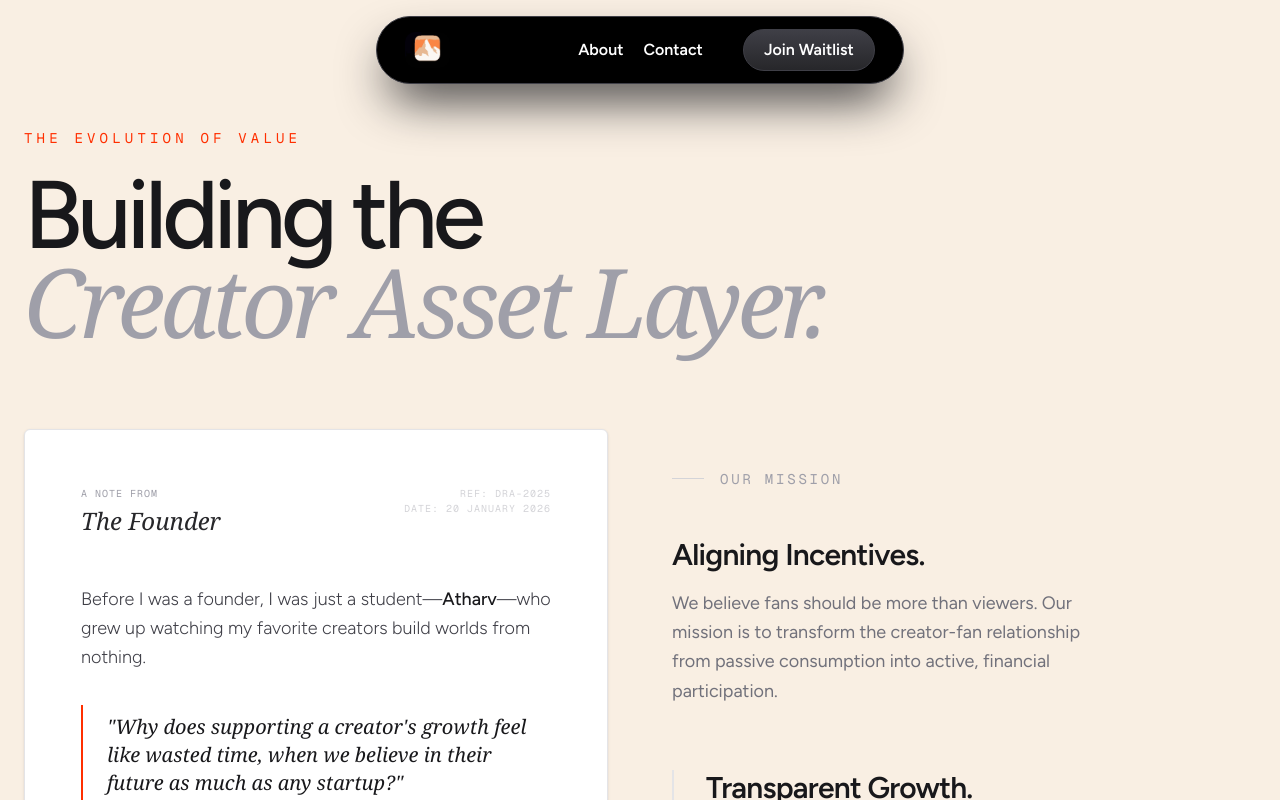
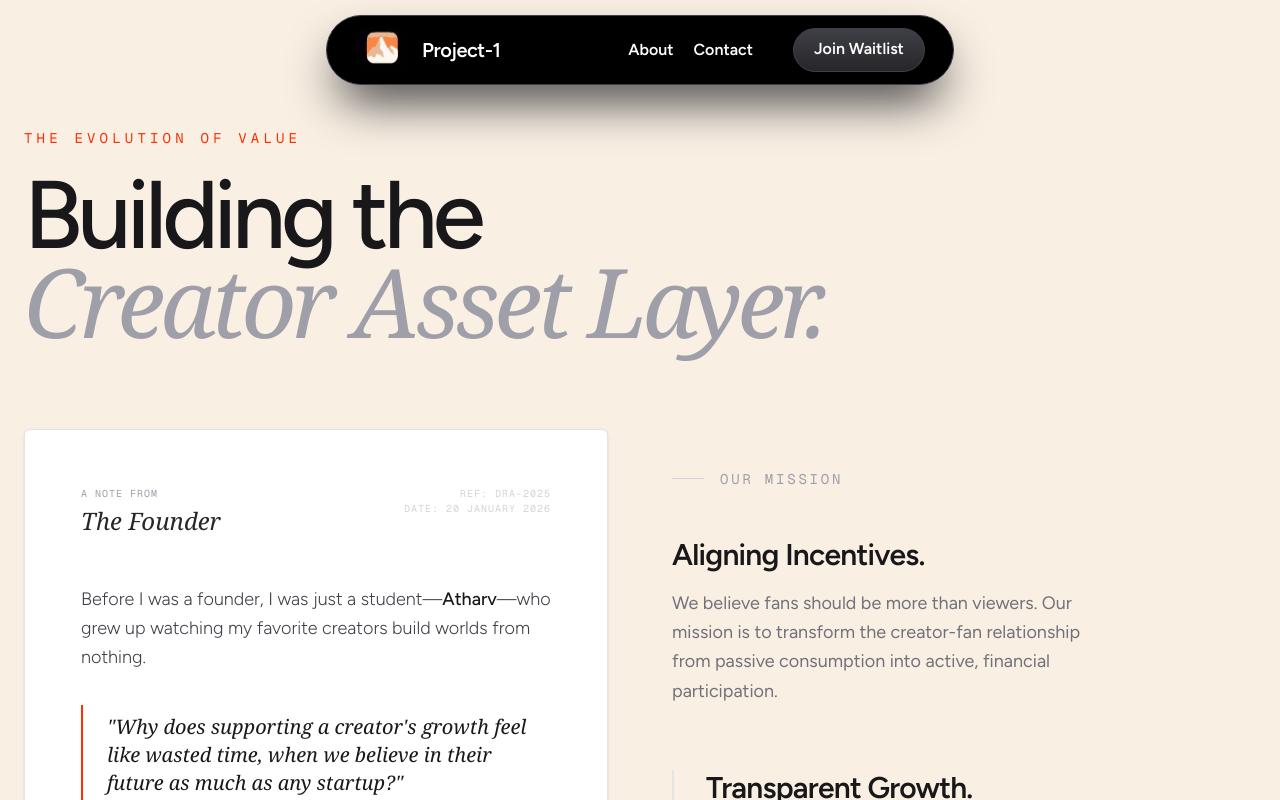
Before and after one commit to Atharvsinh-codez/Project-1, a Next.js app: page /about in a window 1280 px wide. Shown: the top 800 px of the page. Built offline with nearby package versions, Linux system fonts and the light colour scheme; no server answers; what react-google-recaptcha-v3 would draw is missing.

Commit message:
Update: Bigger logo with Project-1 text in header

```diff
--- a/components/landing-page/navbar/logo.tsx
+++ b/components/landing-page/navbar/logo.tsx
@@ -6,15 +6,18 @@ const Logo = () => (
     initial={{ opacity: 0 }}
     animate={{ opacity: 1 }}
     transition={{ duration: 0.4, ease: [0.23, 1, 0.32, 1] }}
-    className="flex gap-2 items-center"
+    className="flex gap-3 items-center"
   >
-    <Link href="/">
+    <Link href="/" className="flex items-center gap-3">
       <img
         src="/images/logo/logo-icon.png"
         alt="Project-1 Logo"
-        className="h-9 rounded-lg"
+        className="h-11 rounded-xl"
         loading="eager"
       />
+      <span className="text-white font-semibold text-xl tracking-tight" style={{ fontFamily: 'var(--font-figtree), system-ui, sans-serif' }}>
+        Project-1
+      </span>
     </Link>
   </motion.div>
 );
```
